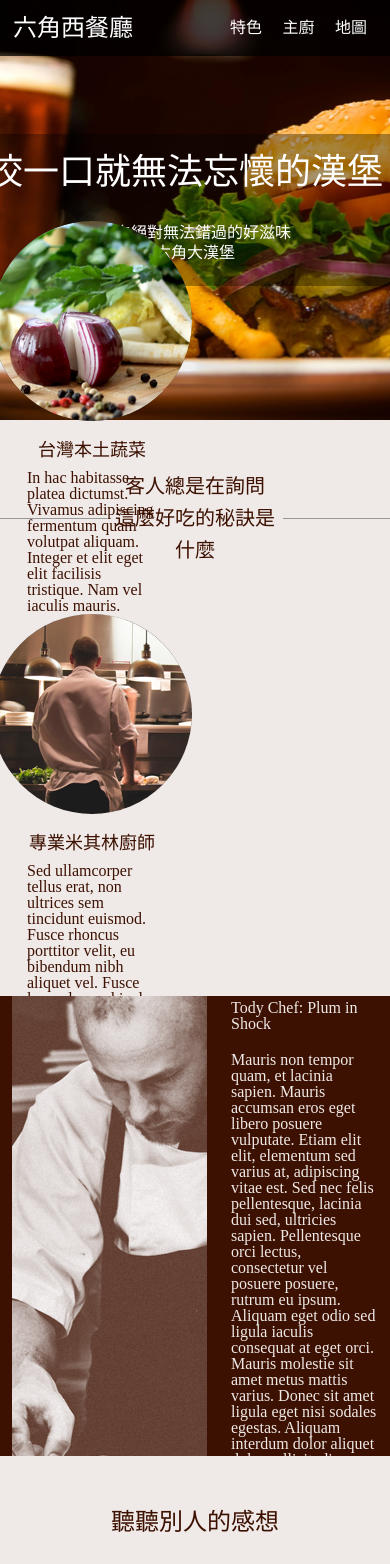
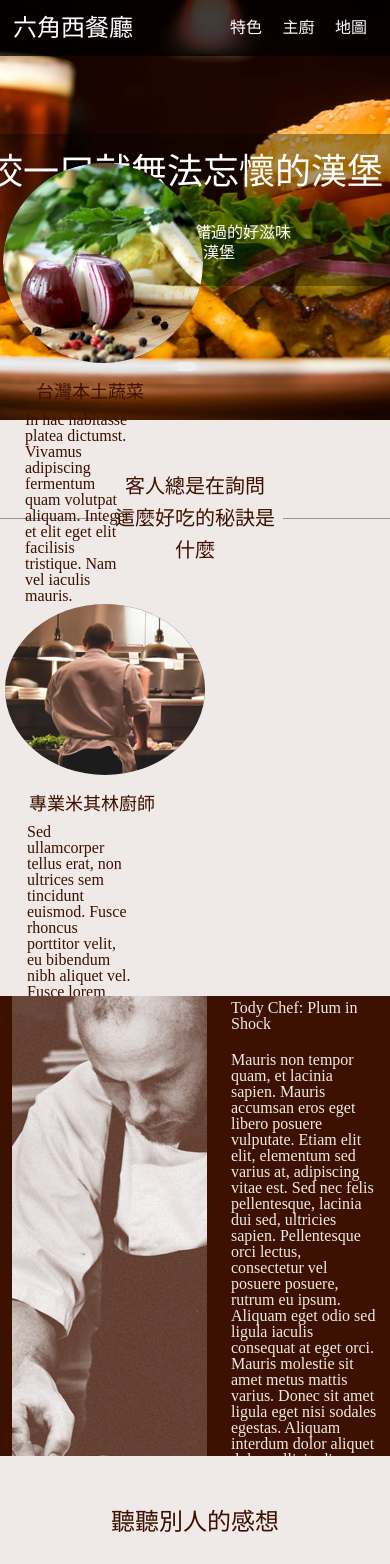
Before and after one commit to Victor81528/roku-restaurant-flex, a Vue app: page / in a window 390 px wide. Shown: the top 1564 px of the page. Built offline with nearby package versions, Linux system fonts and the light colour scheme; a web font is replaced by a local one.

Commit message:
secret > first-child
first-child debug前

```diff
--- a/src/scss/_index.scss
+++ b/src/scss/_index.scss
@@ -142,6 +142,9 @@ body{
           flex-flow: nowrap row;
           justify-content: center;
           align-items: flex-start;
+          @media screen and (max-width: 768px){
+            margin: 0 27px;
+          }
           @media screen and (max-width: 576px){
             flex-flow: nowrap column;
           }
@@ -170,6 +173,16 @@ body{
             .secret-kind{
               font-size: 18px;
               margin-bottom: 11px;
+            }
+          }
+          :first-child{
+            @media screen and (max-width: 768px){
+              margin-left: 25px;
+            }
+          }
+          :last-child{
+            @media screen and (max-width: 768px){
+              margin-right: 25px;
             }
           }
         }
@@ -201,6 +214,7 @@ body{
         .chef-content{
           display: flex;
           width: 50%;
+          max-width: 410px;
           margin: 0 12px;
           flex-flow: nowrap column;
           justify-content: center;
```
